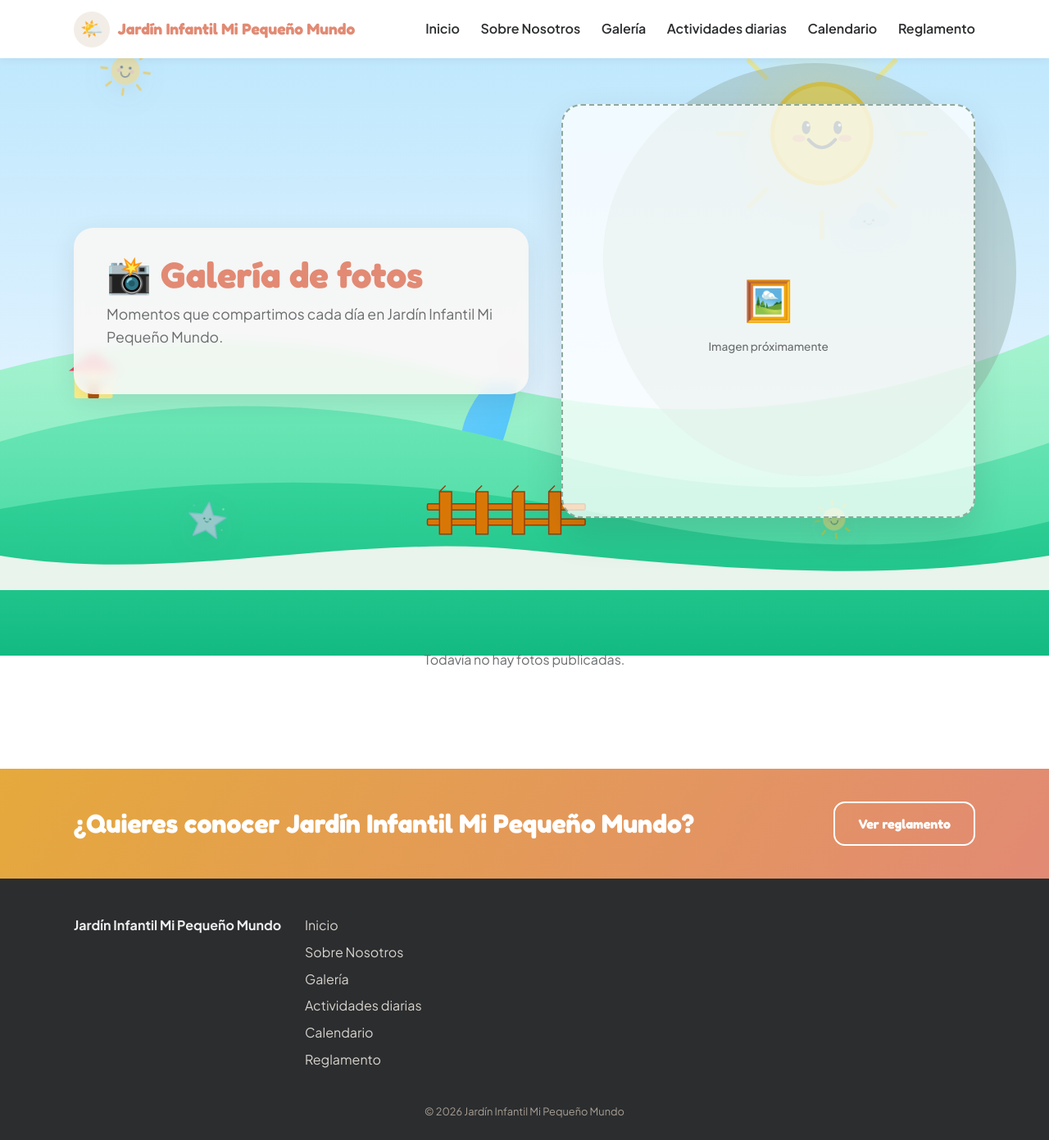
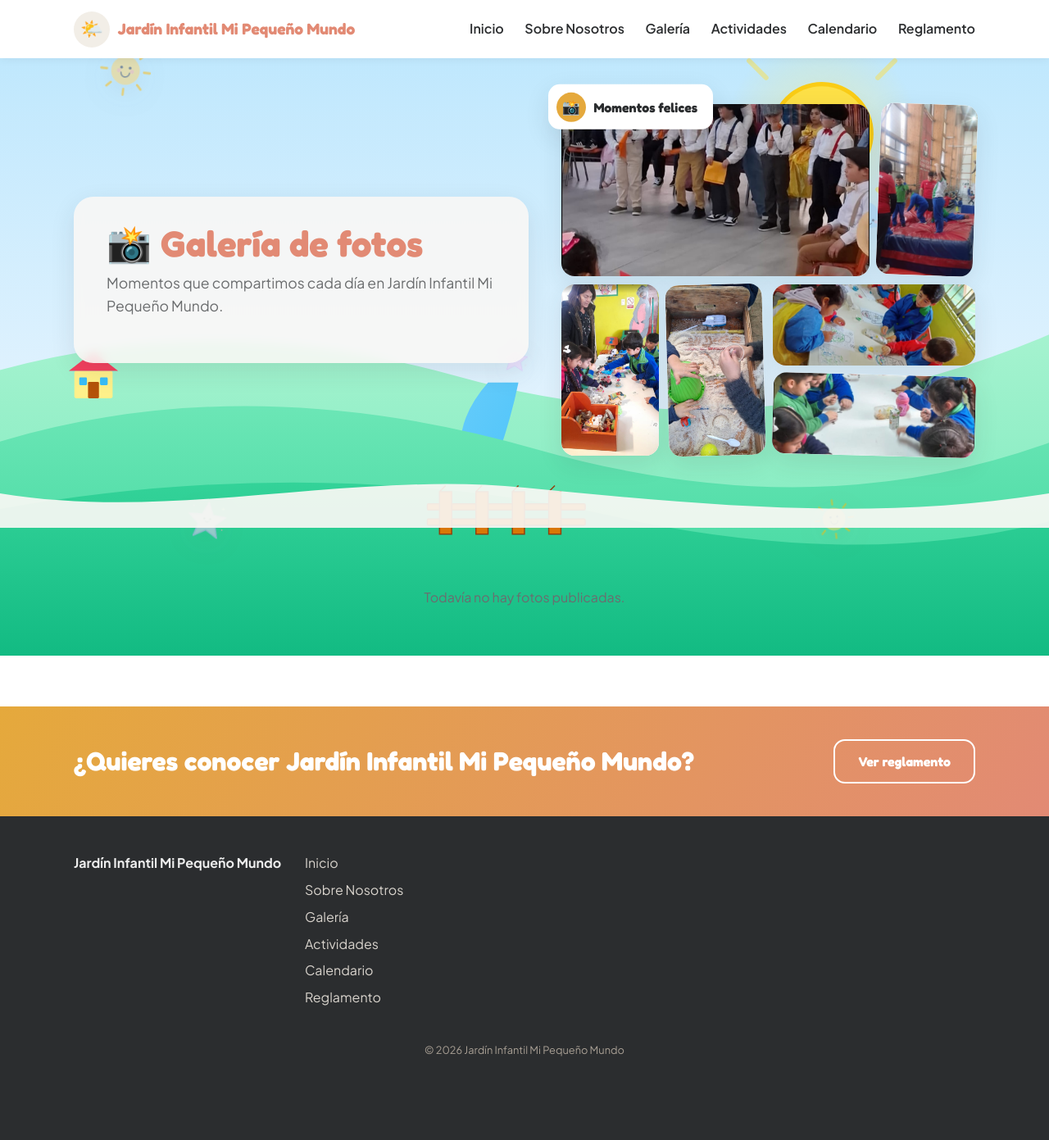
Before and after one commit to 21nicolasquijada/MiPequenoMundo, a Django app: page /galeria/ in a window 1280 px wide. Shown: the whole page at 82% size. After the commit the page ends 1289 px from the top, so only its background shows below. Run offline with Django 5.2, Linux system fonts and the light colour scheme; data comes from the database, SQL or seed files in the repository; data that the repository does not hold is empty; some libraries are stand-ins or nearby versions.

Commit message:
Collage de fotos en galería, renombra Actividades y galería en tarjetas de 4 columnas
- Hero de la página de Galería como mosaico de fotos estáticas.
- La sección "Actividades" muestra la fecha específica de cada día en vez del rango semanal.
- Renombra "Actividades diarias" a "Actividades" en menú, footer y títulos.
- Galería en tarjetas de 4 columnas (imagen + descripción); el visor ampliado (lightbox)
  ahora es global y también funciona desde la vista previa de la página de inicio.
- Agrega manual de uso del sitio y del panel de administración en PDF.

Co-Authored-By: Claude Sonnet 5 <noreply@anthropic.com>

```diff
--- a/static/css/style.css
+++ b/static/css/style.css
@@ -362,6 +362,41 @@ img { max-width: 100%; display: block; }
     50% { transform: translateY(-10px); }
 }
 
+/* Hero tipo collage (página de galería): mosaico de fotos estáticas */
+.hero-collage {
+    position: relative;
+    width: 100%;
+    aspect-ratio: 4 / 3.4;
+    display: grid;
+    grid-template-columns: repeat(4, 1fr);
+    grid-template-rows: repeat(4, 1fr);
+    gap: 0.65rem;
+}
+
+.collage-item {
+    border-radius: var(--radius-sm);
+    box-shadow: var(--shadow);
+    overflow: hidden;
+    background: var(--color-white);
+    transition: transform 0.2s ease, box-shadow 0.2s ease;
+}
+
+.collage-item:hover { transform: translateY(-4px) scale(1.02); box-shadow: var(--shadow-lg); z-index: 2; }
+
+.collage-item img { width: 100%; height: 100%; object-fit: cover; }
+
+.collage-item-1 { grid-column: 1 / 4; grid-row: 1 / 3; }
+.collage-item-2 { grid-column: 4 / 5; grid-row: 1 / 3; transform: rotate(2deg); }
+.collage-item-3 { grid-column: 1 / 2; grid-row: 3 / 5; }
+.collage-item-4 { grid-column: 2 / 3; grid-row: 3 / 5; transform: rotate(-1.5deg); }
+.collage-item-5 { grid-column: 3 / 5; grid-row: 3 / 4; }
+.collage-item-6 { grid-column: 3 / 5; grid-row: 4 / 5; transform: rotate(1.5deg); }
+
+.collage-item-2:hover, .collage-item-4:hover, .collage-item-6:hover { transform: translateY(-4px) scale(1.03) rotate(0deg); }
+
+/* La insignia flota sobre la esquina de la foto grande, no sobre el mosaico completo */
+.hero-collage .hero-badge { top: -1rem; bottom: auto; left: -1rem; }
+
 /* Secciones: una columna, ancho completo */
 .section { padding: 2.5rem 0; }
 
--- a/templates/base.html
+++ b/templates/base.html
@@ -54,7 +54,7 @@
                 <a href="{% url 'core:inicio' %}">Inicio</a>
                 <a href="{% url 'core:sobre_nosotros' %}">Sobre Nosotros</a>
                 <a href="{% url 'galeria:galeria' %}">Galería</a>
-                <a href="{% url 'actividades:actividades' %}">Actividades diarias</a>
+                <a href="{% url 'actividades:actividades' %}">Actividades</a>
                 <a href="{% url 'calendario:calendario' %}">Calendario</a>
                 <a href="{% url 'core:reglamento' %}">Reglamento</a>
                 {% if config_sitio.whatsapp_url %}
@@ -97,7 +97,7 @@
                 <a href="{% url 'core:inicio' %}">Inicio</a>
                 <a href="{% url 'core:sobre_nosotros' %}">Sobre Nosotros</a>
                 <a href="{% url 'galeria:galeria' %}">Galería</a>
-                <a href="{% url 'actividades:actividades' %}">Actividades diarias</a>
+                <a href="{% url 'actividades:actividades' %}">Actividades</a>
                 <a href="{% url 'calendario:calendario' %}">Calendario</a>
                 <a href="{% url 'core:reglamento' %}">Reglamento</a>
             </div>
@@ -115,9 +115,23 @@
         <p class="footer-copy">&copy; {% now "Y" %} {{ config_sitio.nombre_jardin }}</p>
     </footer>
 
+    <div class="lightbox" id="galeriaLightbox">
+        <div class="lightbox-dialog" role="dialog" aria-modal="true" aria-labelledby="lightboxTitulo">
+            <button type="button" class="lightbox-close" id="lightboxClose" aria-label="Cerrar">&times;</button>
+            <div class="lightbox-media">
+                <img id="lightboxImg" src="" alt="">
+            </div>
+            <div class="lightbox-body">
+                <h3 id="lightboxTitulo"></h3>
+                <p id="lightboxDescripcion"></p>
+            </div>
+        </div>
+    </div>
+
     <script src="https://cdn.jsdelivr.net/npm/gsap@3.12.5/dist/gsap.min.js"></script>
     <script src="https://cdn.jsdelivr.net/npm/gsap@3.12.5/dist/ScrollTrigger.min.js"></script>
     <script src="{% static 'js/main.js' %}"></script>
+    <script src="{% static 'js/galeria.js' %}"></script>
     {% block extra_js %}{% endblock %}
 </body>
 </html>
--- a/templates/galeria/galeria.html
+++ b/templates/galeria/galeria.html
@@ -12,15 +12,17 @@
                 <p class="hero-subtitle">Momentos que compartimos cada día en {{ config_sitio.nombre_jardin }}.</p>
             </div>
         </div>
-        <div class="hero-media">
-            {% if portada.imagen_hero %}
-                <img src="{{ portada.imagen_hero.url }}" alt="Galería de fotos">
-            {% else %}
-                <div class="hero-media-placeholder" aria-hidden="true">
-                    <span>🖼️</span>
-                    <span class="placeholder-label">Imagen próximamente</span>
-                </div>
-            {% endif %}
+        <div class="hero-collage">
+            <div class="collage-item collage-item-1"><img src="{% static 'img/galeria-hero/collage-1.jpg' %}" alt="Niños y niñas de Mi Pequeño Mundo participando en una actividad"></div>
+            <div class="collage-item collage-item-2"><img src="{% static 'img/galeria-hero/collage-2.jpg' %}" alt="Niños y niñas de Mi Pequeño Mundo participando en una actividad"></div>
+            <div class="collage-item collage-item-3"><img src="{% static 'img/galeria-hero/collage-3.jpg' %}" alt="Niños y niñas de Mi Pequeño Mundo participando en una actividad"></div>
+            <div class="collage-item collage-item-4"><img src="{% static 'img/galeria-hero/collage-4.jpg' %}" alt="Niños y niñas de Mi Pequeño Mundo participando en una actividad"></div>
+            <div class="collage-item collage-item-5"><img src="{% static 'img/galeria-hero/collage-5.jpg' %}" alt="Niños y niñas de Mi Pequeño Mundo participando en una actividad"></div>
+            <div class="collage-item collage-item-6"><img src="{% static 'img/galeria-hero/collage-6.jpg' %}" alt="Niños y niñas de Mi Pequeño Mundo participando en una actividad"></div>
+            <div class="hero-badge">
+                <span class="hero-badge-icon" aria-hidden="true">📸</span>
+                <span>Momentos felices</span>
+            </div>
         </div>
     </div>
 </section>
@@ -37,7 +39,12 @@
                     aria-label="Ver foto{% if foto.titulo %} {{ foto.titulo }}{% endif %} en grande">
                 <img src="{{ foto.imagen.url }}" alt="{{ foto.titulo }}" loading="lazy" decoding="async">
             </button>
-            {% if foto.descripcion %}<figcaption>{{ foto.descripcion }}</figcaption>{% endif %}
+            {% if foto.titulo or foto.descripcion %}
+            <figcaption>
+                {% if foto.titulo %}<h3>{{ foto.titulo }}</h3>{% endif %}
+                {% if foto.descripcion %}<p>{{ foto.descripcion }}</p>{% endif %}
+            </figcaption>
+            {% endif %}
         </figure>
         {% endfor %}
     </div>
@@ -45,21 +52,4 @@
     <p class="empty-state">Todavía no hay fotos publicadas.</p>
     {% endif %}
 </section>
-
-<div class="lightbox" id="galeriaLightbox">
-    <div class="lightbox-dialog" role="dialog" aria-modal="true" aria-labelledby="lightboxTitulo">
-        <button type="button" class="lightbox-close" id="lightboxClose" aria-label="Cerrar">&times;</button>
-        <div class="lightbox-media">
-            <img id="lightboxImg" src="" alt="">
-        </div>
-        <div class="lightbox-body">
-            <h3 id="lightboxTitulo"></h3>
-            <p id="lightboxDescripcion"></p>
-        </div>
-    </div>
-</div>
 {% endblock %}
-
-{% block extra_js %}
-<script src="{% static 'js/galeria.js' %}"></script>
-{% endblock %}
```
Also changed, not shown: other parts of static/css/style.css (+28 -9 lines), actividades/models.py (+10 -7 lines), templates/actividades/actividades.html (+4 -3 lines), templates/core/inicio.html (+11 -3 lines), static/img/galeria-hero/collage-1.jpg (added), static/img/galeria-hero/collage-2.jpg (added), static/img/galeria-hero/collage-3.jpg (added), static/img/galeria-hero/collage-4.jpg (added), static/img/galeria-hero/collage-5.jpg (added), static/img/galeria-hero/collage-6.jpg (added), 1 other file.
